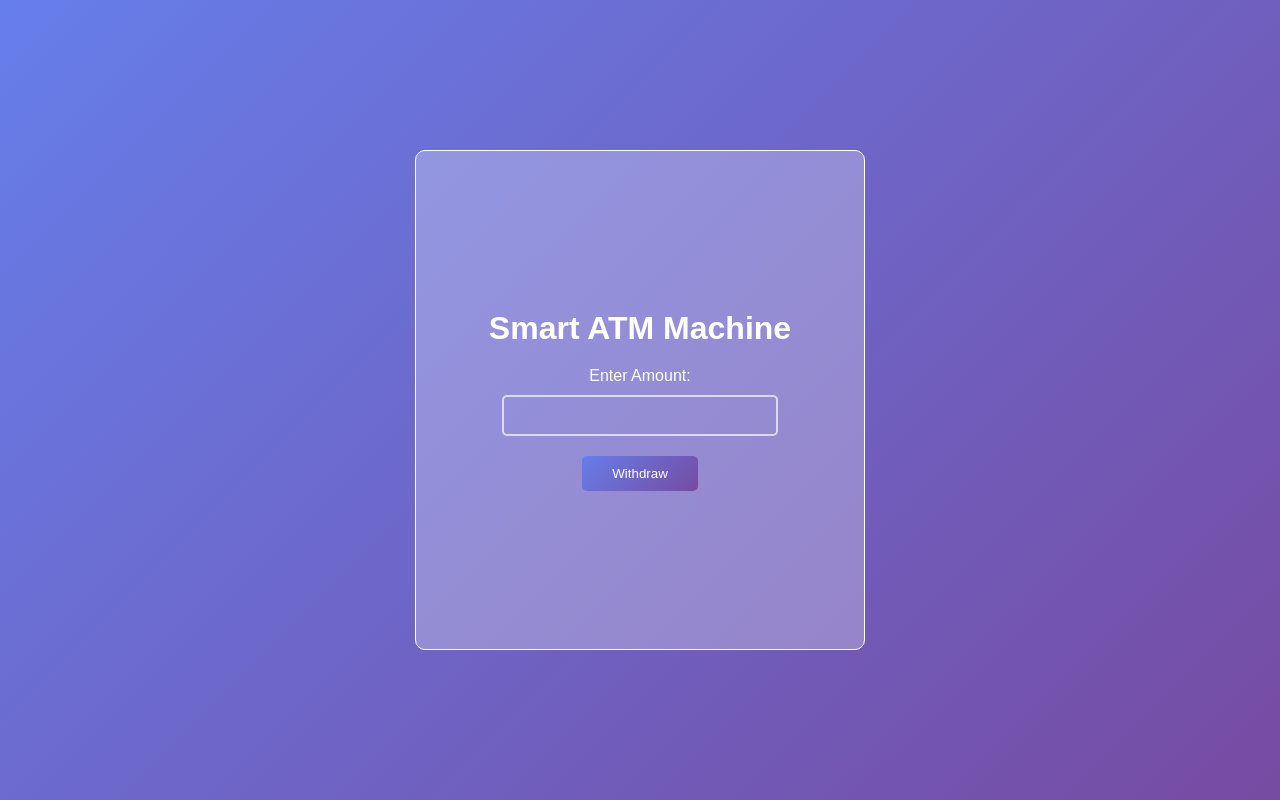
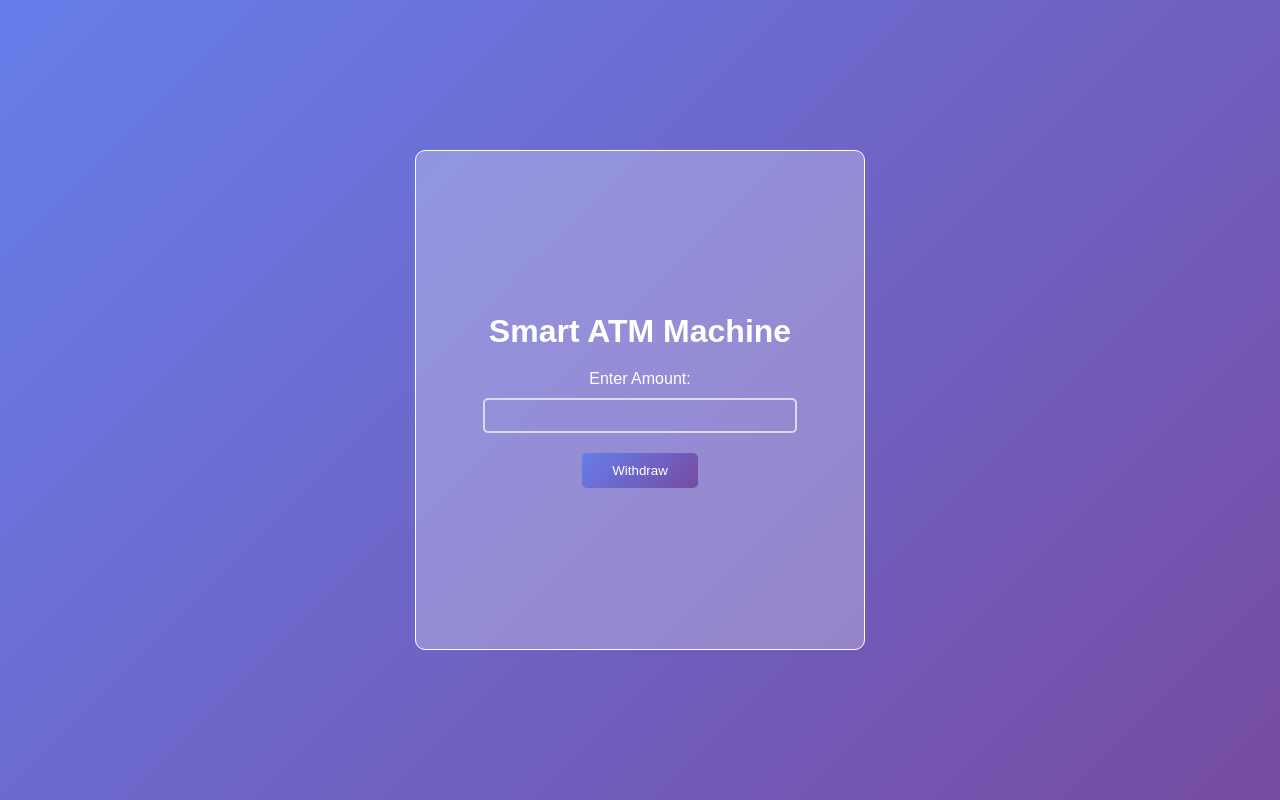
Before and after one commit to Ahmed-devx/project-38-ATM, a plain HTML site: page index.html in a window 1280 px wide. Drawn offline with Linux system fonts and the light colour scheme.

Commit message:
Refactor style.css for cleaner code
Updated CSS styles for consistency and improved layout.

```diff
--- a/style.css
+++ b/style.css
@@ -36,7 +36,8 @@ p {
   margin-top: 20px;
 }
 #amount {
-  padding: 8px 20px;
+  width: 70%;
+  height: 35px;
   background-color: transparent;
   border: 2px solid rgba(255, 255, 255, 0.671);
   outline: none;
```
